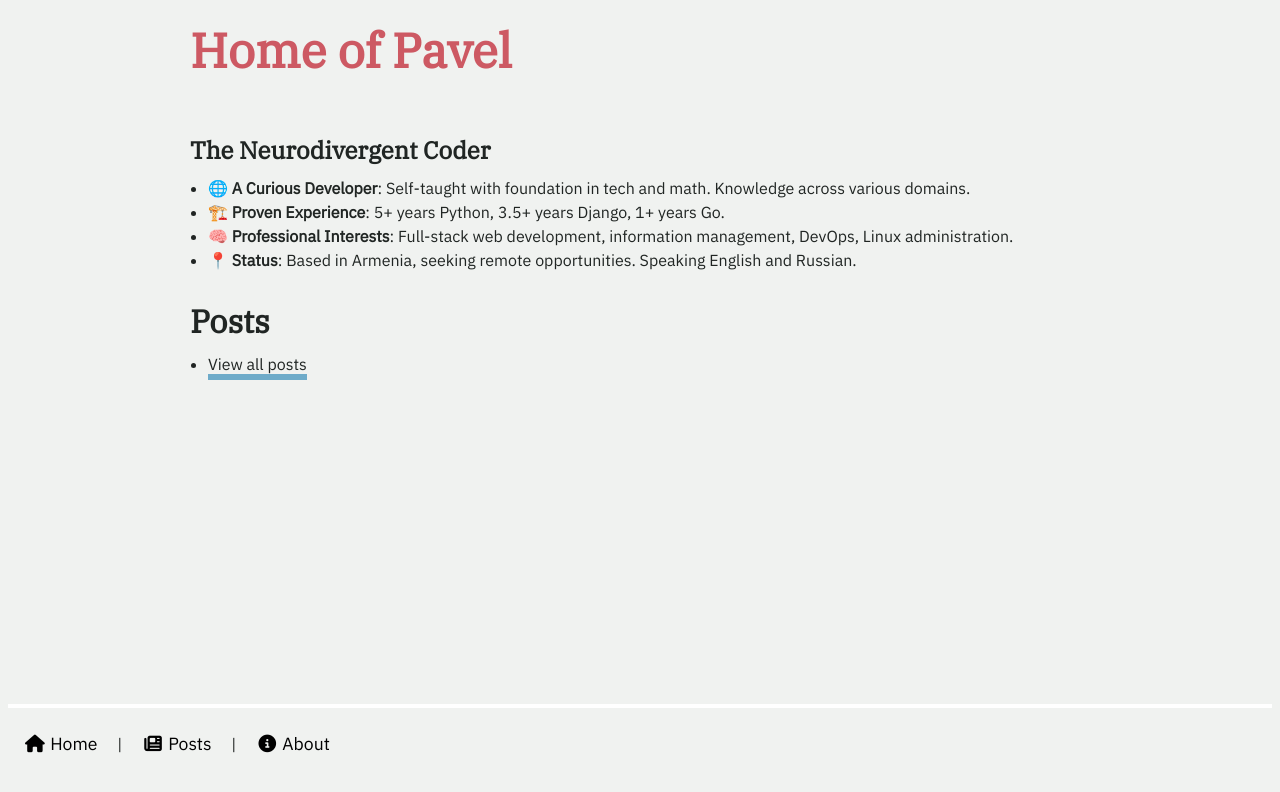
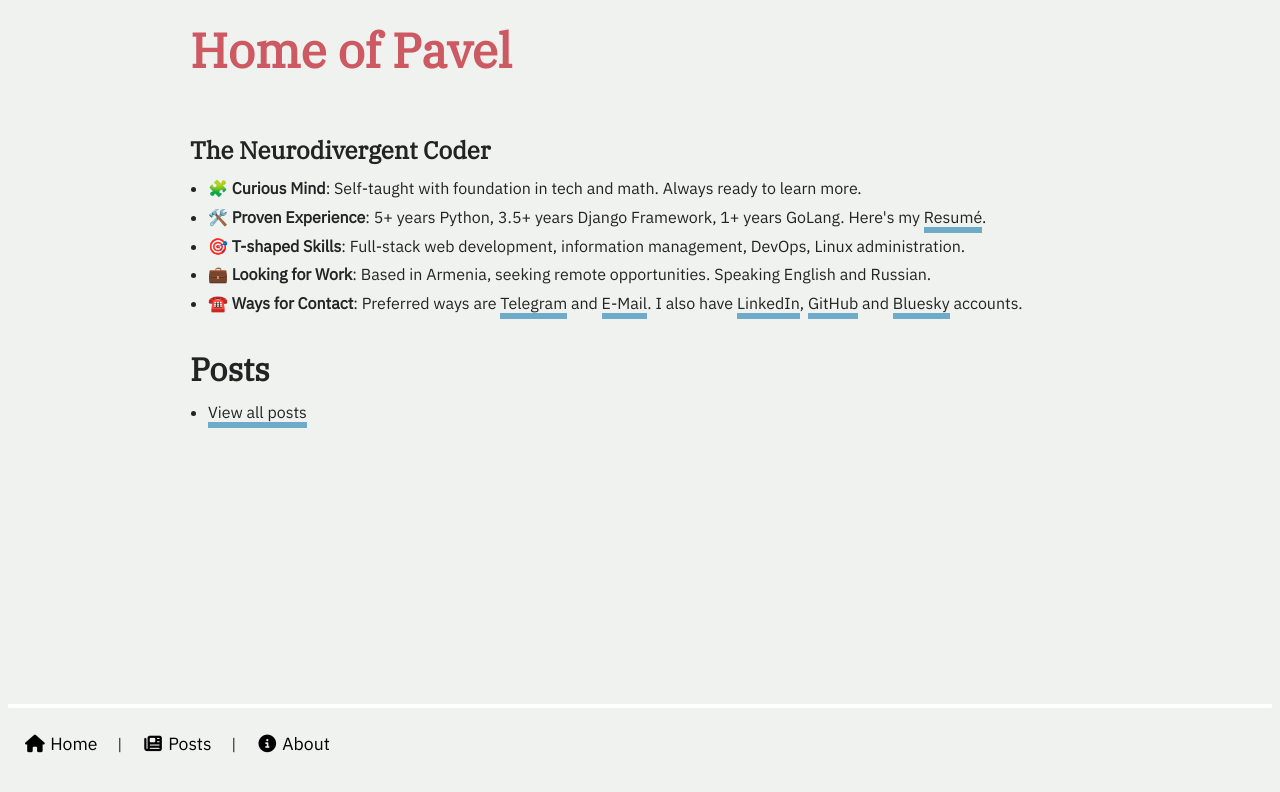
Before and after one commit to PavelDotsoy/paveldotsoy.github.io, an Eleventy site: page src/index.md in a window 1280 px wide. Built offline with nearby package versions, Linux system fonts and the light colour scheme; Eleventy itself is replaced by a stand-in of ours; files that its build step writes are made by us from their sources.

Commit message:
Main page content edits

```diff
--- a/public/style.css
+++ b/public/style.css
@@ -122,6 +122,7 @@ small,
 }
 ul > li,
 ol > li {
+  margin-bottom: .3rem;
   line-height: 1.5;
   font-size: 1rem;
 }
--- a/src/index.md
+++ b/src/index.md
@@ -5,9 +5,10 @@ layout: layouts/home.njk
 # Home of Pavel
 #### The Neurodivergent Coder
 
-- 🌐 **A Curious Developer**: Self-taught with foundation in tech and math. Knowledge across various domains.
-- 🏗️ **Proven Experience**: 5+ years Python, 3.5+ years Django, 1+ years Go.
-- 🧠 **Professional Interests**: Full-stack web development, information management, DevOps, Linux administration.
-- 📍 **Status**: Based in Armenia, seeking remote opportunities. Speaking English and Russian.
+- 🧩 **Curious Mind**: Self-taught with foundation in tech and math. Always ready to learn more.
+- 🛠️  **Proven Experience**: 5+ years Python, 3.5+ years Django Framework, 1+ years GoLang. Here's my [Resumé](http://localhost:8080/public/pavel-panichev-backend-dev.pdf).
+- 🎯 **T-shaped Skills**: Full-stack web development, information management, DevOps, Linux administration.
+- 💼 **Looking for Work**: Based in Armenia, seeking remote opportunities. Speaking English and Russian.
+- ☎️  **Ways for Contact**: Preferred ways are [Telegram](https://t.me/paveldotsoy) and [E-Mail](mailto:nospam@pavel.soy). I also have [LinkedIn](https://www.linkedin.com/in/paveldotsoy/), [GitHub](https://github.com/PavelDotsoy) and [Bluesky](https://bsky.app/profile/pavel.soy) accounts.
 
 ### Posts
```
Also changed, not shown: 2 other files.
